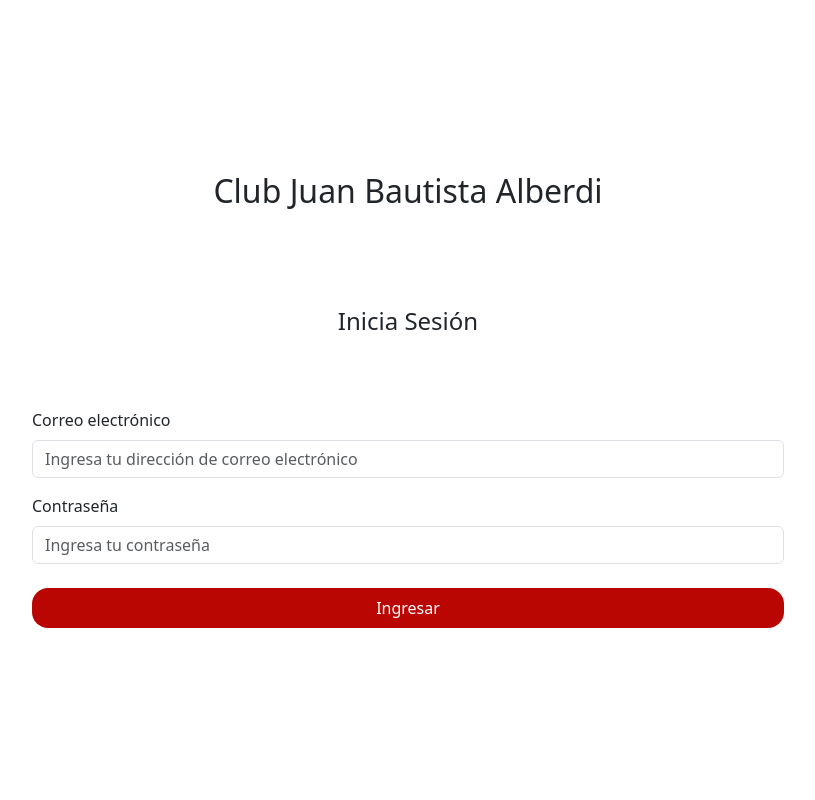
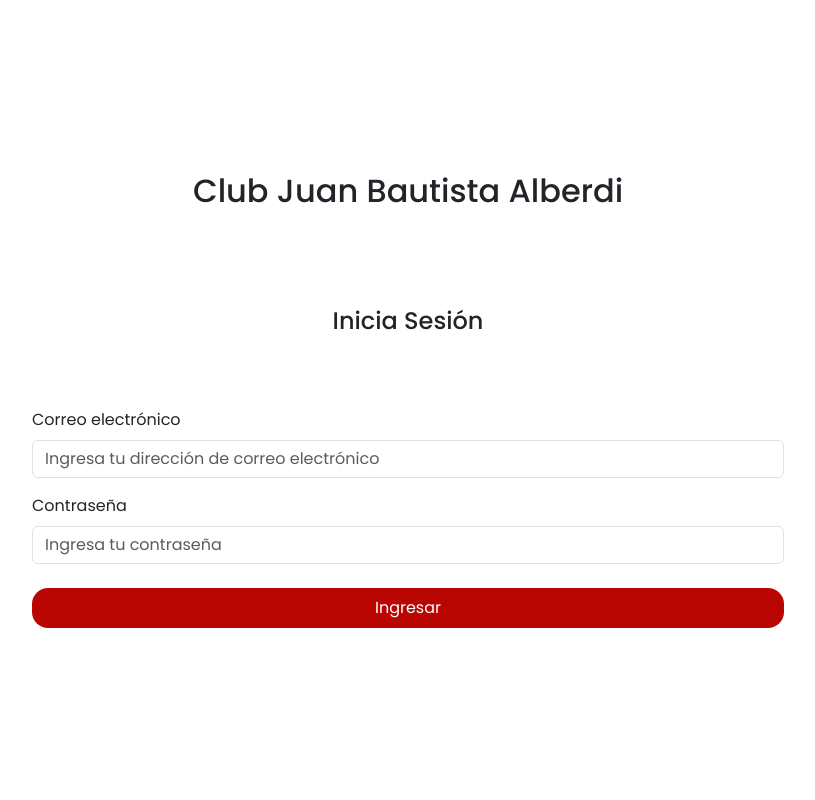
Before and after one commit to ddalio/proyecto-alberdi-unrc-2025, a Flask app: page /registro in a window 1280 px wide. Shown: the whole page, without its empty margins (232-1047 px from the left). Run offline with Flask 3, Linux system fonts and the light colour scheme.

Commit message:
add font to registro

```diff
--- a/app/static/css/style.css
+++ b/app/static/css/style.css
@@ -1,13 +1,17 @@
 :root {
   --color-primario: #b90603;
-  --color-secundario: #FFE4E4;
+  --color-secundario: #ffe4e4;
 }
-
 
 h1 {
   color: var(--color-primario);
 }
 
+body {
+  font-family: "Poppins", sans-serif;
+  font-weight: 400;
+  font-style: normal;
+}
 
 .btn-custom {
   background-color: var(--color-primario);
--- a/app/templates/registro.html
+++ b/app/templates/registro.html
@@ -8,6 +8,11 @@
     />
     <link rel="stylesheet" href=" {{ url_for('static', filename ='css/style.css') }}">
     <meta name="viewport" content="width=device-width, initial-scale=1" />
+    <link rel="preconnect" href="https://fonts.googleapis.com">
+    <!--fuente-->
+    <link rel="preconnect" href="https://fonts.gstatic.com" crossorigin>
+    <link href="https://fonts.googleapis.com/css2?family=Poppins:ital,wght@0,100;0,200;0,300;0,400;0,500;0,600;0,700;0,800;0,900;1,100;1,200;1,300;1,400;1,500;1,600;1,700;1,800;1,900&display=swap" rel="stylesheet">
+
     <title>Inicio de Sesión</title>
   </head>
   <body>
@@ -15,7 +20,7 @@
       class="container d-flex flex-column justify-content-center align-items-center min-vh-100"
     >
       <div class="p-4" style="max-width: 800px; width: 100%">
-        <h2 class="text-center mb-5 pb-5">Club Juan Bautista Alberdi</h2>
+        <h2 class="text-center mb-5 pb-5 poppins-regular">Club Juan Bautista Alberdi</h2>
         <h4 class="text-center  mb-5 mt-5  pb-4">Inicia Sesión</h4>
         <form>
           <div class="mb-3">
```
